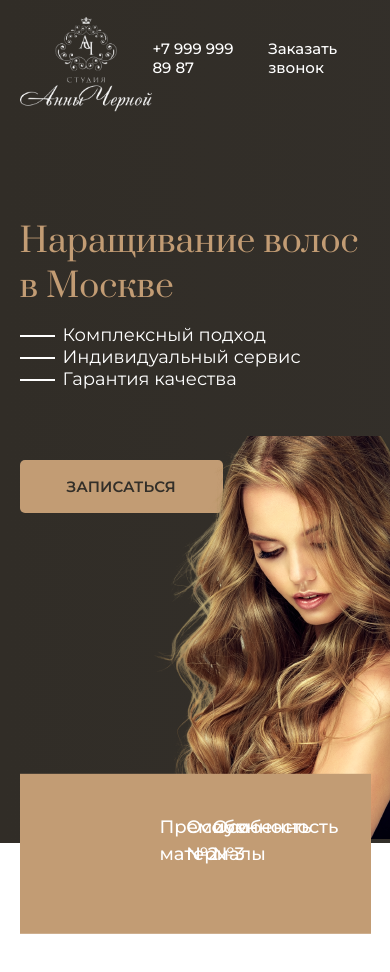
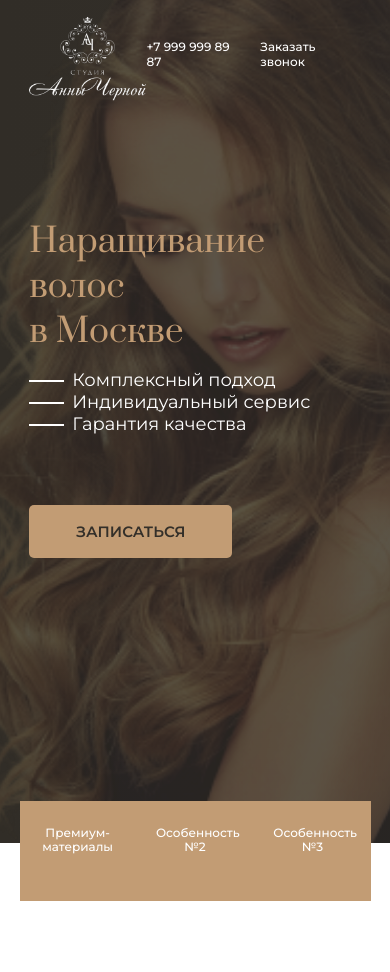
Before and after one commit to testsid/testsid.github.io, a plain HTML site: page index.html in a window 390 px wide. Drawn offline with Linux system fonts and the light colour scheme.

Commit message:
add promo media

```diff
--- a/scss/_header.scss
+++ b/scss/_header.scss
@@ -16,11 +16,13 @@
         color: #fff;
         font-weight: 500;
         text-decoration: none;
+        font-size: 1rem;
     }
     &__cons {
         color: #fff;
         font-weight: 500;
         text-decoration: none;
+        font-size: 1rem;
     }
 }
 .logo {
--- a/scss/_media.scss
+++ b/scss/_media.scss
@@ -3,7 +3,42 @@
         &__img {
             display: none;
         }
+        &__img_mob {
+            display: block;
+        }
     }
+    .wins {
+        transform: translateY(-175%);
+        &__wrapper {
+            padding: 30px 35px;
+            height: 125px;
+        }
+    }
+}
+
+@media (max-width:767px) {
+    .container {
+        width: 85%;
+    }
+    .promo {
+        &__img_mob {
+            right: -320px;
+        }
+    }
+    .logo {
+        width: 120px;
+    }
+    .wins {
+        transform: translateY(-200%);
+        &__item {
+            font-size: .8rem;
+        }
+        &__wrapper {
+            padding: 25px 19px;
+            height: 100px;
+        }
+    }
+
 }
 
 
@@ -14,4 +49,9 @@
     html {
         font-size: 15px !important;
     }
+    .menu {
+        &__phone, &__cons {
+            font-size: .8rem;
+        }
+    }
 }
--- a/scss/_promo.scss
+++ b/scss/_promo.scss
@@ -18,10 +18,16 @@
         background: url(../img/promo.jpg) no-repeat right top;
     }
     &__img_mob {
+        display: none;
         position: absolute;
-
-        right: -142px;
-        bottom: 0;
+        right: -256px;
+        z-index: -1;
+        top: 0;
+        opacity: .2;
+        height: 100vh;
+        img {
+            height: 100%;
+        }
     }
 
     &__title {
@@ -73,7 +79,7 @@
     &__item {
         font-weight: 500;
         font-size: 1.2rem;
-        line-height: 27px;
+        line-height: 120%;
         text-align: center;
         width: 25%;
         color: #FFFFFF;
```
Also changed, not shown: css/style.min.css, 1 other file.
